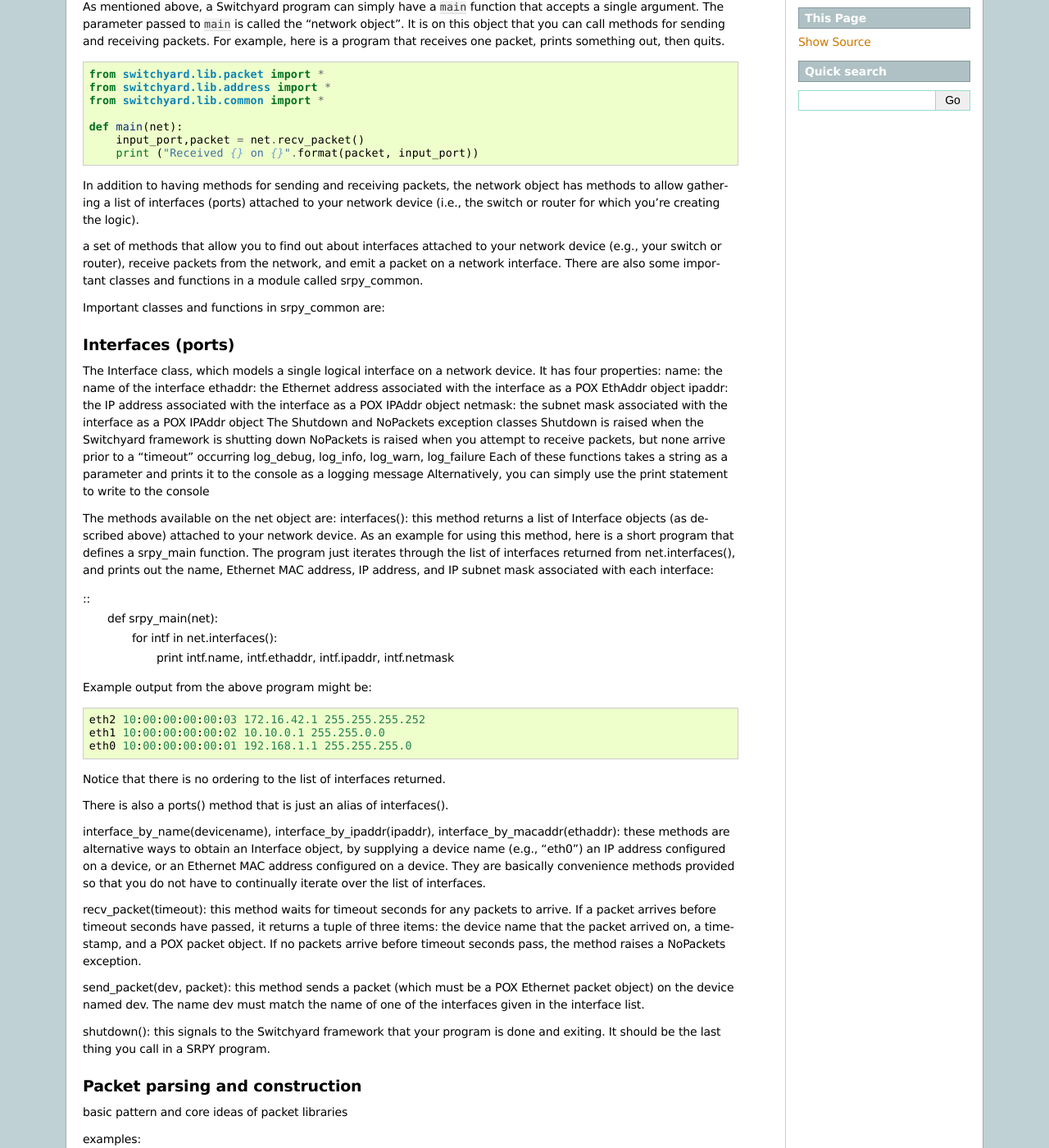
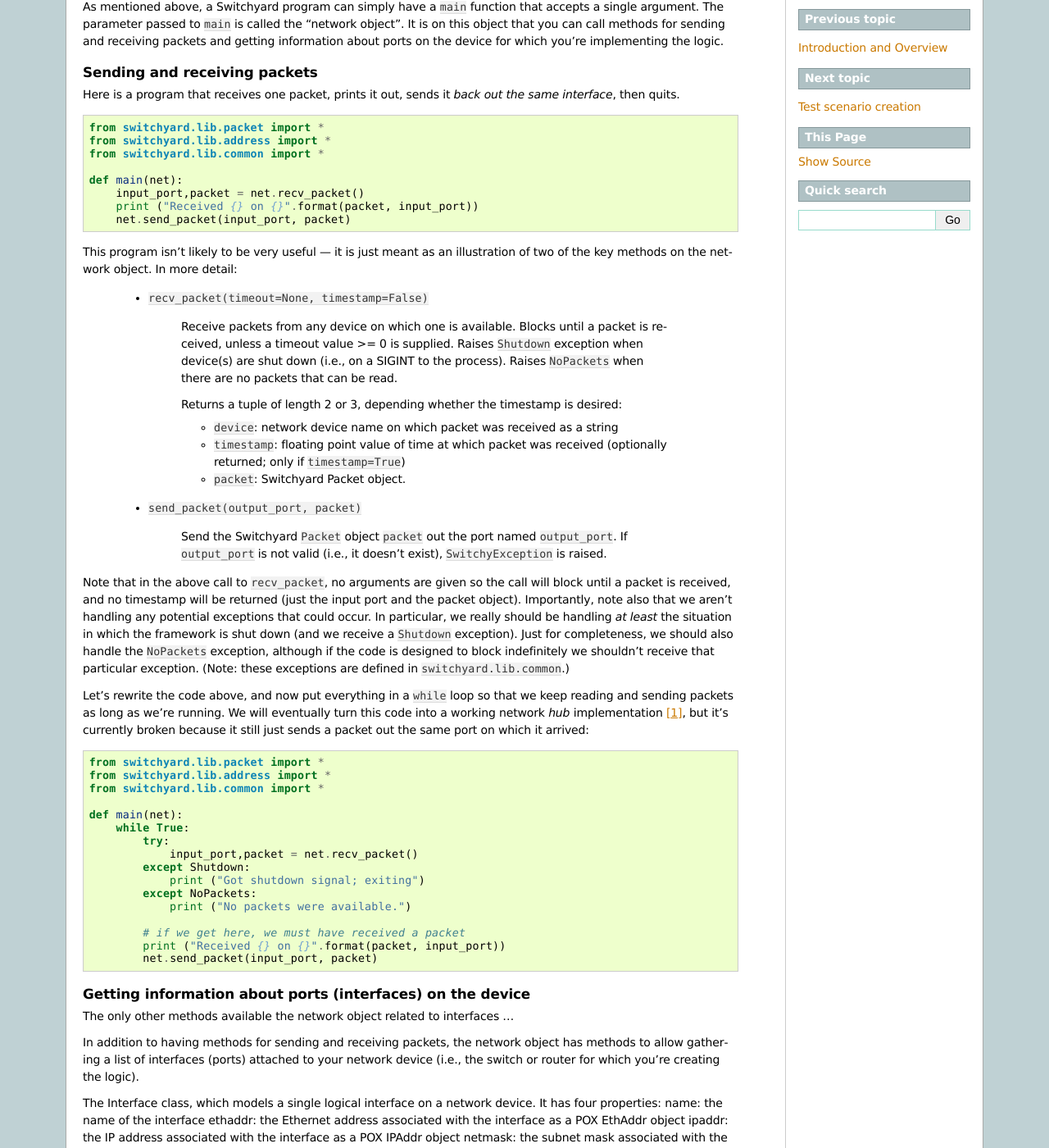
Before and after one commit to jsommers/switchyard, a Sphinx documentation site: the page built from documentation/writing_a_program.rst, in a window 1280 px wide and 1400 px high, scrolled down 361 px. Shown: the whole window at 82% size. Built offline with Sphinx 7.4.7, drawn with Linux system fonts in a browser that asks for light colours; some of the changed text lies outside the part shown.

Commit message:
docs: work more on 'writing a program' section

```diff
--- a/documentation/writing_a_program.rst
+++ b/documentation/writing_a_program.rst
@@ -14,7 +14,12 @@
 Introducing the "network object"
 ================================
 
-As mentioned above, a Switchyard program can simply have a ``main`` function that accepts a single argument.  The parameter passed to ``main`` is called the "network object".  It is on this object that you can call methods for sending and receiving packets.  For example, here is a program that receives one packet, prints something out, then quits.
+As mentioned above, a Switchyard program can simply have a ``main`` function that accepts a single argument.  The parameter passed to ``main`` is called the "network object".  It is on this object that you can call methods for sending and receiving packets and getting information about ports on the device for which you're implementing the logic.
+
+Sending and receiving packets
+-----------------------------
+
+Here is a program that receives one packet, prints it out, sends it *back out the same interface*, then quits.
 
 .. code-block:: python
 
@@ -25,17 +30,77 @@
     def main(net):
         input_port,packet = net.recv_packet()
         print ("Received {} on {}".format(packet, input_port))
+        net.send_packet(input_port, packet)
+
+This program isn't likely to be very useful --- it is just meant as an illustration of two of the key methods on the network object.  In more detail:
+
+ * ``recv_packet(timeout=None, timestamp=False)``
+
+     Receive packets from any device on which one is available.
+     Blocks until a packet is received, unless a timeout value >= 0
+     is supplied.  Raises ``Shutdown`` exception when device(s) are shut
+     down (i.e., on a SIGINT to the process).  Raises ``NoPackets`` when
+     there are no packets that can be read.
+
+     Returns a tuple of length 2 or 3, depending whether the timestamp
+     is desired:
+
+     * ``device``: network device name on which packet was received as a string
+     * ``timestamp``: floating point value of time at which packet was received (optionally returned; only if ``timestamp=True``)
+     * ``packet``: Switchyard Packet object.
+
+ * ``send_packet(output_port, packet)``
+
+     Send the Switchyard ``Packet`` object ``packet`` out the port
+     named ``output_port``.  If ``output_port`` is not valid (i.e., it
+     doesn't exist), ``SwitchyException`` is raised.
+
+Note that in the above call to ``recv_packet``, no arguments are given
+so the call will block until a packet is received, and no timestamp will be
+returned (just the input port and the packet object).  Importantly, note also
+that we aren't handling any potential exceptions that could occur.  In
+particular, we really should be handling *at least* the situation in which
+the framework is shut down (and we receive a ``Shutdown`` exception).  Just
+for completeness, we should also handle the ``NoPackets`` exception, although
+if the code is designed to block indefinitely we shouldn't receive that
+particular exception.
+(Note: these exceptions are defined in ``switchyard.lib.common``.)
+
+Let's rewrite the code above, and now put everything in a ``while`` loop
+so that we keep reading and sending packets as long as we're running.
+We will eventually turn this code into a working network *hub* implementation [#f1]_,
+but it's currently broken because it still just sends a packet out the same
+port on which it arrived:
+
+.. code-block:: python
+
+    from switchyard.lib.packet import *
+    from switchyard.lib.address import *
+    from switchyard.lib.common import *
+
+    def main(net):
+        while True:
+            try:
+                input_port,packet = net.recv_packet()
+            except Shutdown:
+                print ("Got shutdown signal; exiting")
+            except NoPackets:
+                print ("No packets were available.")
+
+            # if we get here, we must have received a packet
+            print ("Received {} on {}".format(packet, input_port))
+            net.send_packet(input_port, packet)
+
+
+Getting information about ports (interfaces) on the device
+----------------------------------------------------------
+
+The only other methods available the network object related to interfaces ...
+
 
 In addition to having methods for sending and receiving packets, the network object has methods to allow gathering a list of interfaces (ports) attached to your network device (i.e., the switch or router for which you're creating the logic).
 
 
-
-a set of methods that allow you to find out about interfaces attached to your network device (e.g., your switch or router), receive packets from the network, and emit a packet on a network interface.  There are also some important classes and functions in a module called srpy_common.
-
-Important classes and functions in srpy_common are:
-
-Interfaces (ports)
-==================
 
 
 The Interface class, which models a single logical interface on a network device.  It has four properties:
@@ -70,11 +135,74 @@
 
 interface_by_name(devicename), interface_by_ipaddr(ipaddr), interface_by_macaddr(ethaddr): these methods are alternative ways to obtain an Interface object, by supplying a device name (e.g., "eth0") an IP address configured on a device, or an Ethernet MAC address configured on a device.  They are basically convenience methods provided so that you do not have to continually iterate over the list of interfaces.
 
-recv_packet(timeout): this method waits for timeout seconds for any packets to arrive.  If a packet arrives before timeout seconds have passed, it returns a tuple of three items: the device name that the packet arrived on, a timestamp, and a POX packet object.  If no packets arrive before timeout seconds pass, the method raises a NoPackets exception.
+.. code-block:: python
 
-send_packet(dev, packet): this method sends a packet (which must be a POX Ethernet packet object) on the device named dev.  The name dev must match the name of one of the interfaces given in the interface list.
+    from switchyard.lib.packet import *
+    from switchyard.lib.address import *
+    from switchyard.lib.common import *
 
-shutdown(): this signals to the Switchyard framework that your program is done and exiting.  It should be the last thing you call in a SRPY program.
+    def main(net):
+        print ("Hub is starting up with these ports:")
+        for port in net.ports():
+            print ("{}: ethernet address {}".format(port.name, port.ethaddr))
+
+        while True:
+            try:
+                input_port,packet = net.recv_packet()
+            except Shutdown:
+                # got shutdown signal
+                break
+            except NoPackets:
+                # try again...
+                continue
+
+            # send the packet out all ports *except*
+            # the one on which it arrived
+            for port in net.ports():
+                if port.name != input_port:
+                    net.send_packet(port.name, packet)
+
+
+Other methods on the network object
+-----------------------------------
+
+The only other method available on the network object is ``shutdown``:
+
+ * ``shutdown()`` this signals to the Switchyard framework that your program is done and exiting.  It should be the last thing you call in a Switchyard program.
+
+A really complete implementation of our hub is now:
+
+.. code-block:: python
+
+    from switchyard.lib.packet import *
+    from switchyard.lib.address import *
+    from switchyard.lib.common import *
+
+    def main(net):
+        print ("Hub is starting up with these ports:")
+        for port in net.ports():
+            print ("{}: ethernet address {}".format(port.name, port.ethaddr))
+
+        while True:
+            try:
+                input_port,packet = net.recv_packet()
+            except Shutdown:
+                # got shutdown signal
+                break
+            except NoPackets:
+                # try again...
+                continue
+
+            # send the packet out all ports *except*
+            # the one on which it arrived
+            for port in net.ports():
+                if port.name != input_port:
+                    net.send_packet(port.name, packet)
+
+        # new line of code:
+        # shutdown is the last thing we do
+        net.shutdown()
+
 
 Packet parsing and construction
 ===============================
@@ -122,3 +257,7 @@
 
         # before exiting our main function perform shutdown on network
         net.shutdown()
+
+.. [#f1] A hub is a network device with multiple physical ports.  Any packet
+   to arrive on a port is sent back out *all* ports **except** for the one
+   on which it arrived.
```
Also changed, not shown: other parts of documentation/writing_a_program.rst (+7 -0 lines).
